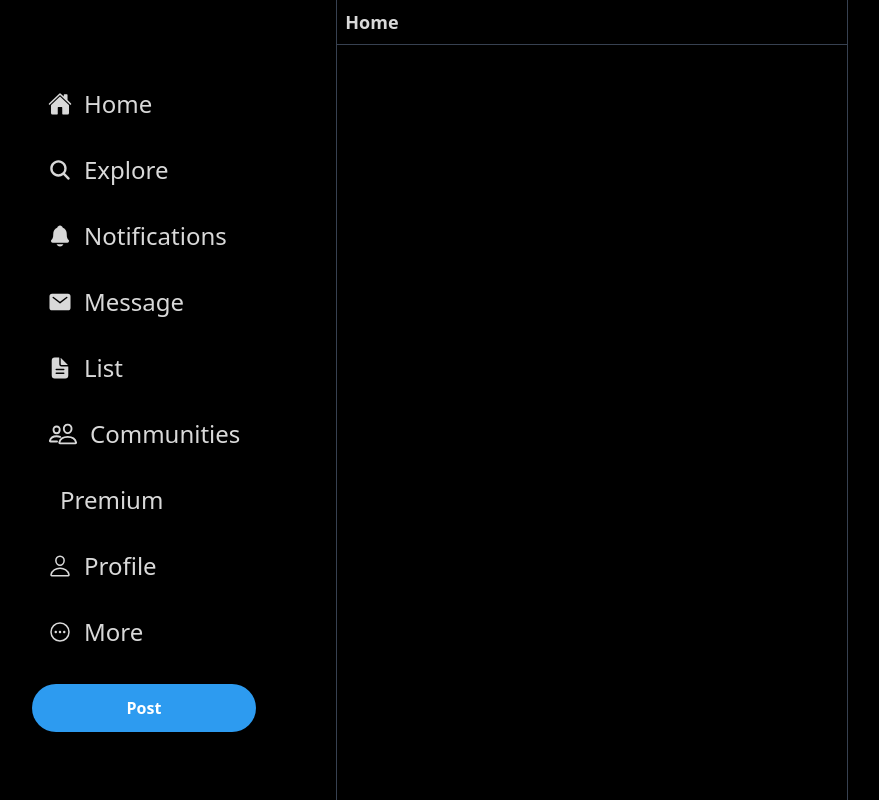
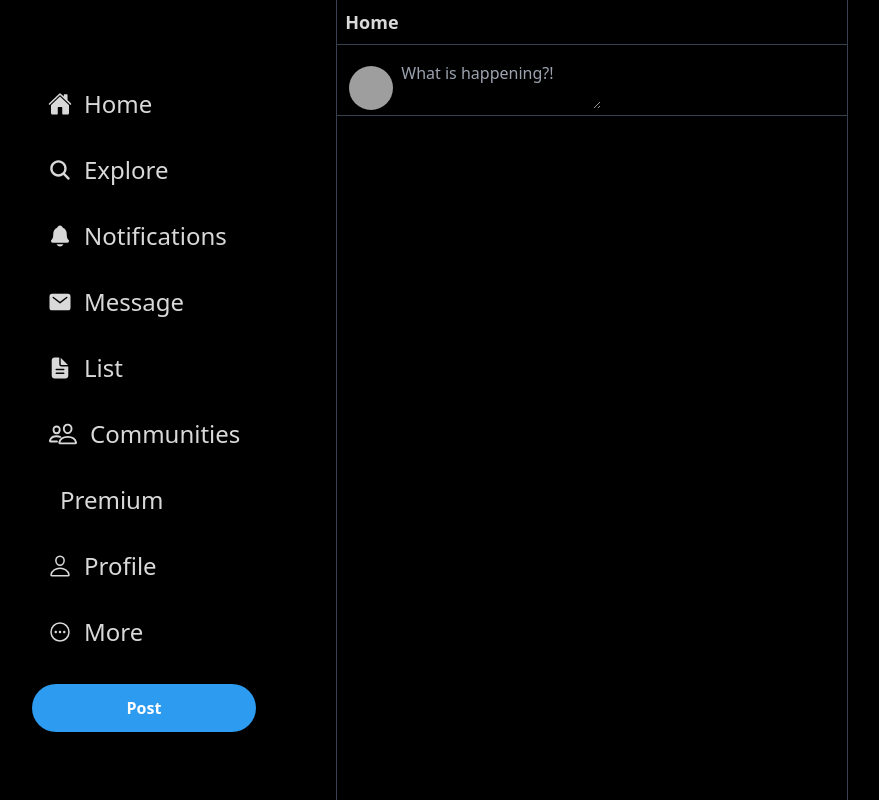
Before and after one commit to w3zeblamf/my-x-corp-profile-clone, a website: page index.html in a window 1280 px wide. Shown: the whole page, without its empty margins (48-927 px from the left). Drawn offline with nearby package versions, Linux system fonts and the light colour scheme; grey boxes are pictures that could not be loaded; some icons are missing.

Commit message:
main section added

```diff
--- a/index.html
+++ b/index.html
@@ -114,14 +114,38 @@
 
       <!-- Main Section -->
       <div class="flex-grow border-l border-r border-gray-700 ml-20">
-          <h1 class="text-XWhite text-lg font-bold p-2 border-b border-gray-700">Home</h1>
+        <h1 class="text-XWhite text-lg font-bold p-2 border-b border-gray-700">
+          Home
+        </h1>
+
+        <div>
+
+          <div
+            class="flex space-x-2 border-b border-gray-700 items-center mt-4 mb-2">
+            <!-- Profile image -->
+            <img
+              src="https://i.ibb.co/hRYbY3Q/My-profile.jpg"
+              alt="My profile"
+              class="h-11 w-11 rounded-full cursor-pointer ml-3" />
+            <!-- What is hapening? -->
+            <div>
+              <textarea
+                placeholder="What is happening?!"
+                rows="2"
+                class="w-full bg-transparent outline-none text-XWhite"></textarea>
+            <!-- EO What is hapening? -->
+            </div>
+          </div>
+
+          <!-- Icons Area-->
+
+          <!-- EO Icons Area-->
+
+
+
+        </div>
       </div>
       <!-- EO Main Section -->
-
-     <div>
-       <img src="" alt="">
-     </div>
-
 
       <!-- Right Sidebar-->
       <div class="w-96"></div>
```
Also changed, not shown: build/style.css. Lines whose indentation alone changed are shown as unchanged.
